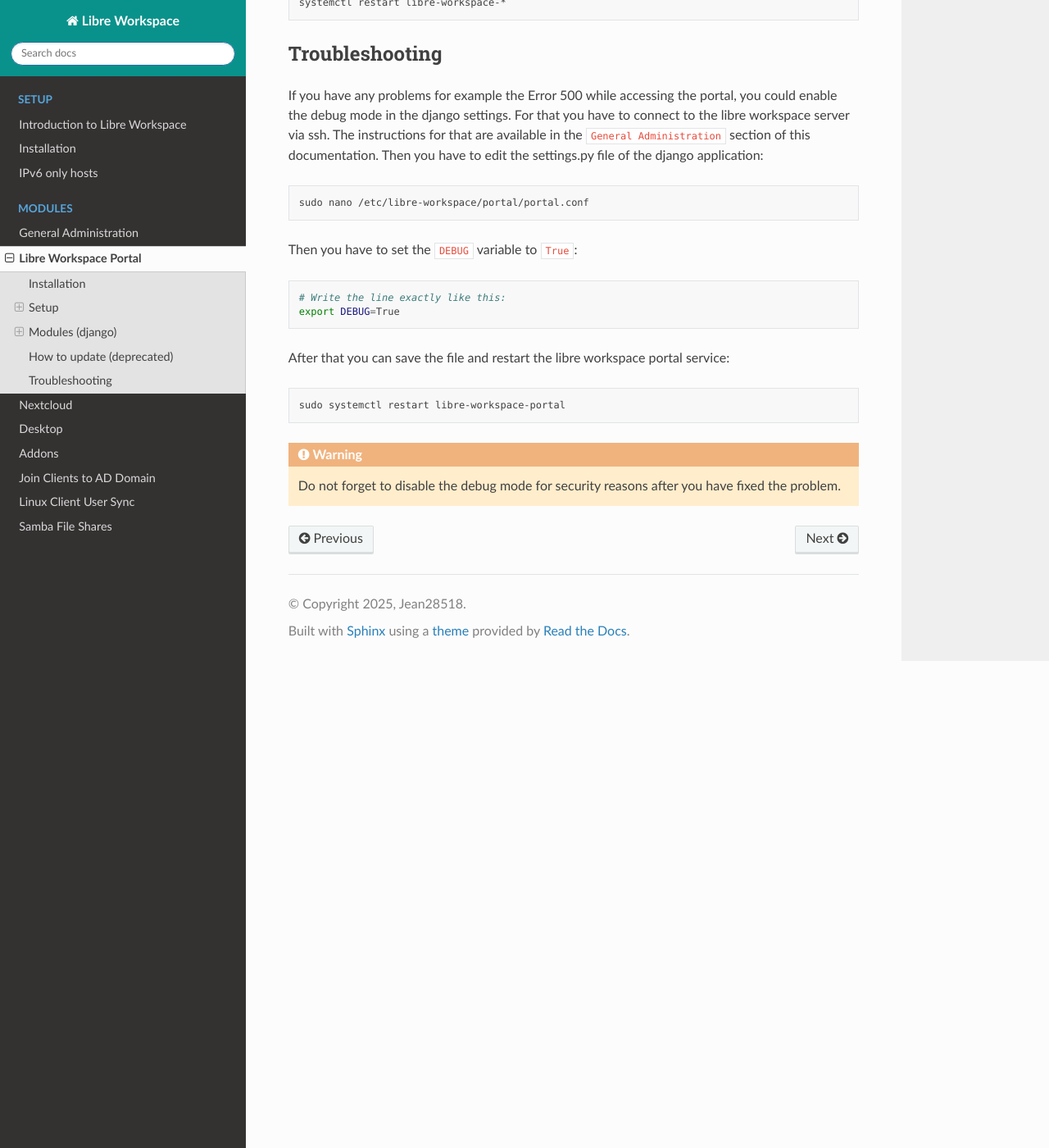
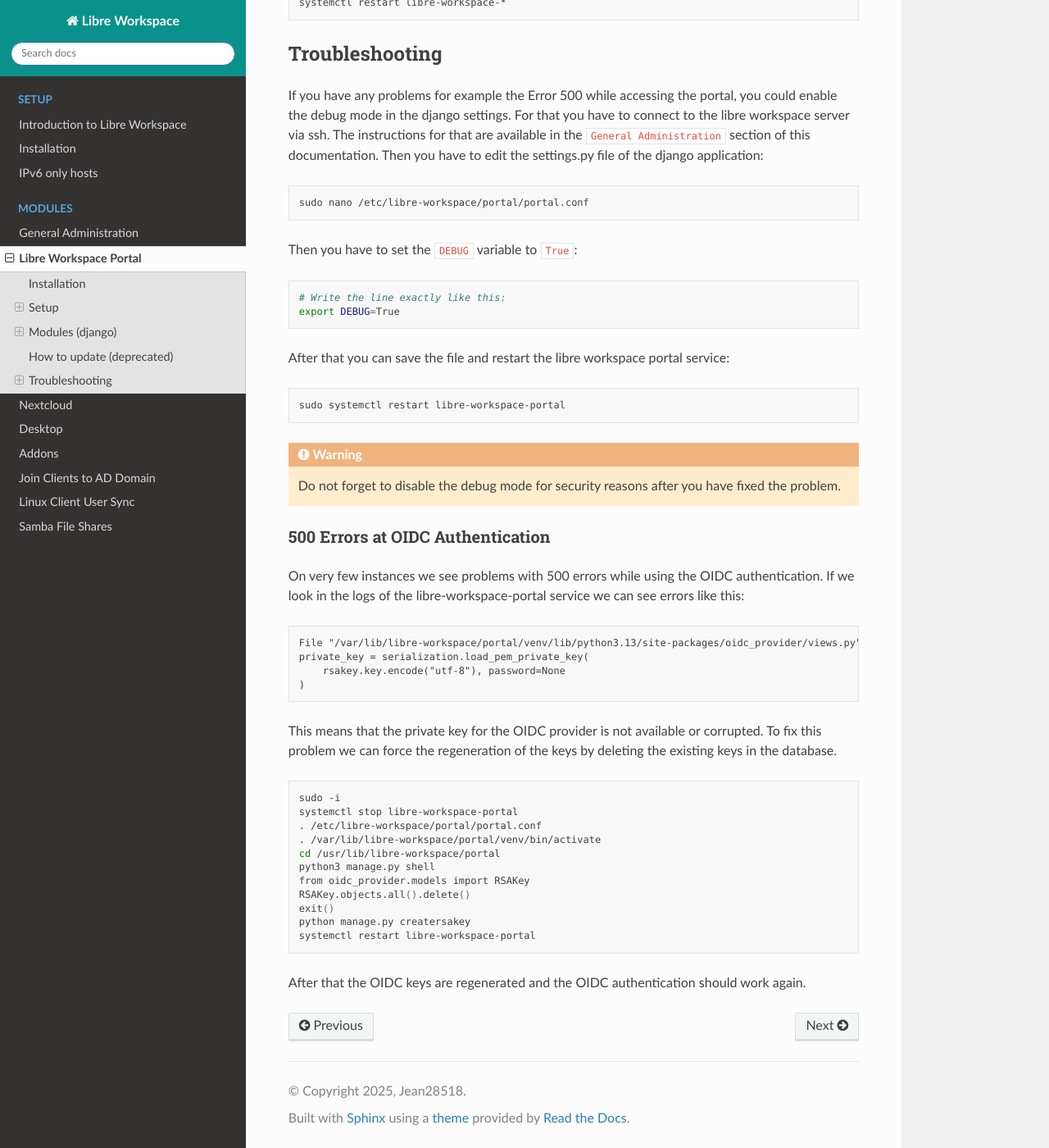
Before and after one commit to Jean28518/libre-workspace, a Sphinx documentation site: the page built from docs/source/modules/libre-workspace-portal.rst, in a window 1280 px wide and 1400 px high, scrolled down 5408 px. Shown: the whole window at 82% size. Built offline with Sphinx 7.4.7 and the Read the Docs theme 3.1.0, drawn with Linux system fonts in a browser that asks for light colours.

Commit message:
Add troubleshooting section for 500 errors in OIDC authentication

```diff
--- a/docs/source/modules/libre-workspace-portal.rst
+++ b/docs/source/modules/libre-workspace-portal.rst
@@ -259,3 +259,36 @@
 .. warning::
 
     Do not forget to disable the debug mode for security reasons after you have fixed the problem.
+
+
+500 Errors at OIDC Authentication
+---------------------------------
+
+On very few instances we see problems with 500 errors while using the OIDC authentication.
+If we look in the logs of the libre-workspace-portal service we can see errors like this:
+
+.. code-block:: text
+
+    File "/var/lib/libre-workspace/portal/venv/lib/python3.13/site-packages/oidc_provider/views.py", line 351, in get
+    private_key = serialization.load_pem_private_key(
+        rsakey.key.encode("utf-8"), password=None
+    )
+
+This means that the private key for the OIDC provider is not available or corrupted.
+To fix this problem we can force the regeneration of the keys by deleting the existing keys in the database.
+
+.. code-block:: bash
+
+    sudo -i
+    systemctl stop libre-workspace-portal
+    . /etc/libre-workspace/portal/portal.conf
+    . /var/lib/libre-workspace/portal/venv/bin/activate
+    cd /usr/lib/libre-workspace/portal
+    python3 manage.py shell
+    from oidc_provider.models import RSAKey
+    RSAKey.objects.all().delete()
+    exit()
+    python manage.py creatersakey
+    systemctl restart libre-workspace-portal
+
+After that the OIDC keys are regenerated and the OIDC authentication should work again.
```
